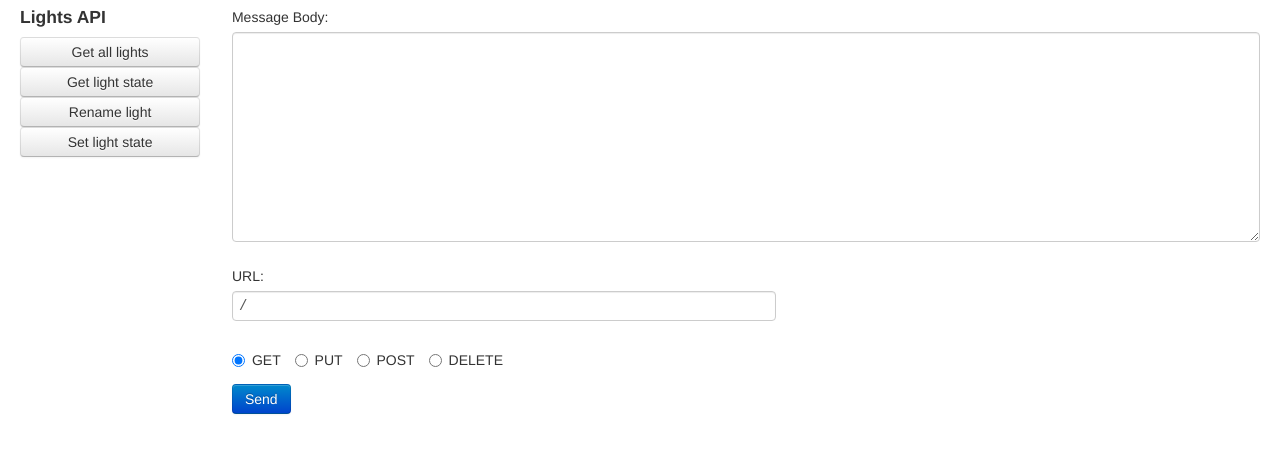
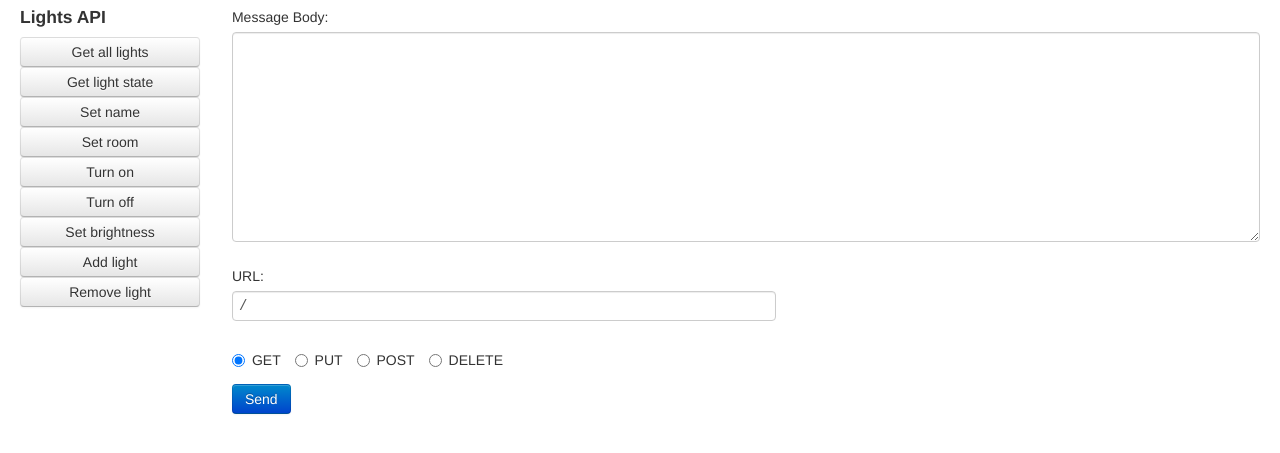
Before and after one commit to jstarllc/JoshCodingChallenge, a plain HTML site: page src/public_html/index.html in a window 1280 px wide. Shown: the part 53-506 px from the top of the page. Drawn offline with Linux system fonts and the light colour scheme; files that its build step writes are made by us from their sources; files whose address does not match are found by name.

Commit message:
more user buttons

```diff
--- a/src/public_html/index.html
+++ b/src/public_html/index.html
@@ -17,13 +17,19 @@
                     <ul class="unstyled">
                         <li><button class='btn btn-block' type="button" data-url='/lights' data-body='' data-method='GET' >Get all lights</button></li>
                         <li><button class='btn btn-block' type="button" data-url='/lights/<id>' data-body='' data-method='GET' >Get light state</button></li>
-                        <li><button class='btn btn-block' type="button" data-url='/lights/<id>' data-body='{"name":"new name"}' data-method='PUT' >Rename light</button></li>
-                        <li><button class='btn btn-block' type="button" data-url='/lights/<id>' data-body='{
-    "name": "Floor Lamp",
-    "room": "Basement",
+                        <li><button class='btn btn-block' type="button" data-url='/lights/<id>' data-body='{"name": "new name"}' data-method='PUT' >Set name</button></li>
+                        <li><button class='btn btn-block' type="button" data-url='/lights/<id>' data-body='{"room": "new room"}' data-method='PUT' >Set room</button></li>
+                        <li><button class='btn btn-block' type="button" data-url='/lights/<id>' data-body='{"on": true}' data-method='PUT' >Turn on</button></li>
+                        <li><button class='btn btn-block' type="button" data-url='/lights/<id>' data-body='{"on": false}' data-method='PUT' >Turn off</button></li>
+                        <li><button class='btn btn-block' type="button" data-url='/lights/<id>' data-body='{"brightness": false}' data-method='PUT' >Set brightness</button></li>
+                        <li><button class='btn btn-block' type="button" data-url='/lights' data-body='{
+    "id": "<id>",
+    "name": "New Light",
+    "room": "Living Room",
     "on": true,
     "brightness": 200
-}' data-method='PUT' >Set light state</button></li>
+}' data-method='POST' >Add light</button></li>
+                        <li><button class='btn btn-block' type="button" data-url='/lights/<id>' data-body='' data-method='DELETE' >Remove light</button></li>
                     </ul>
                 </div>
                 <div class="span10">
```
